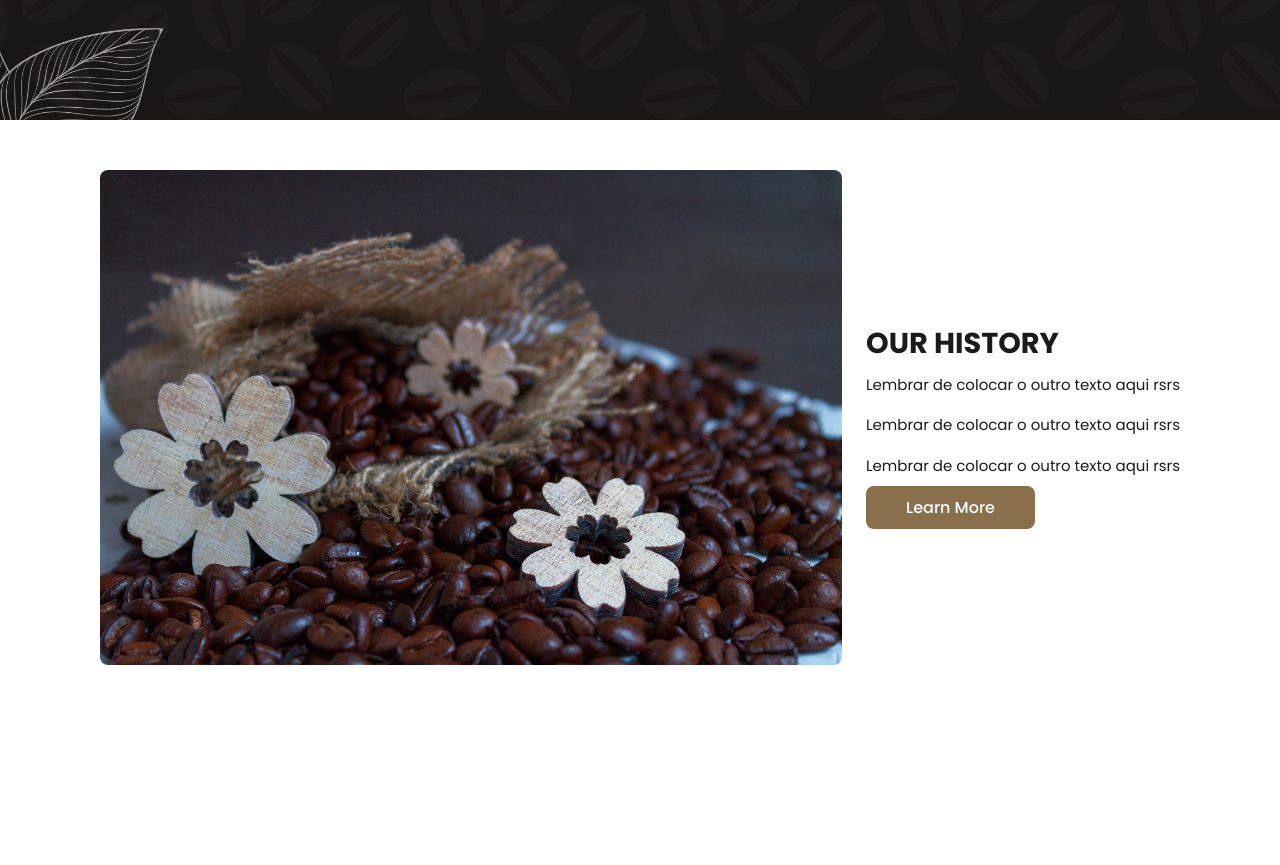
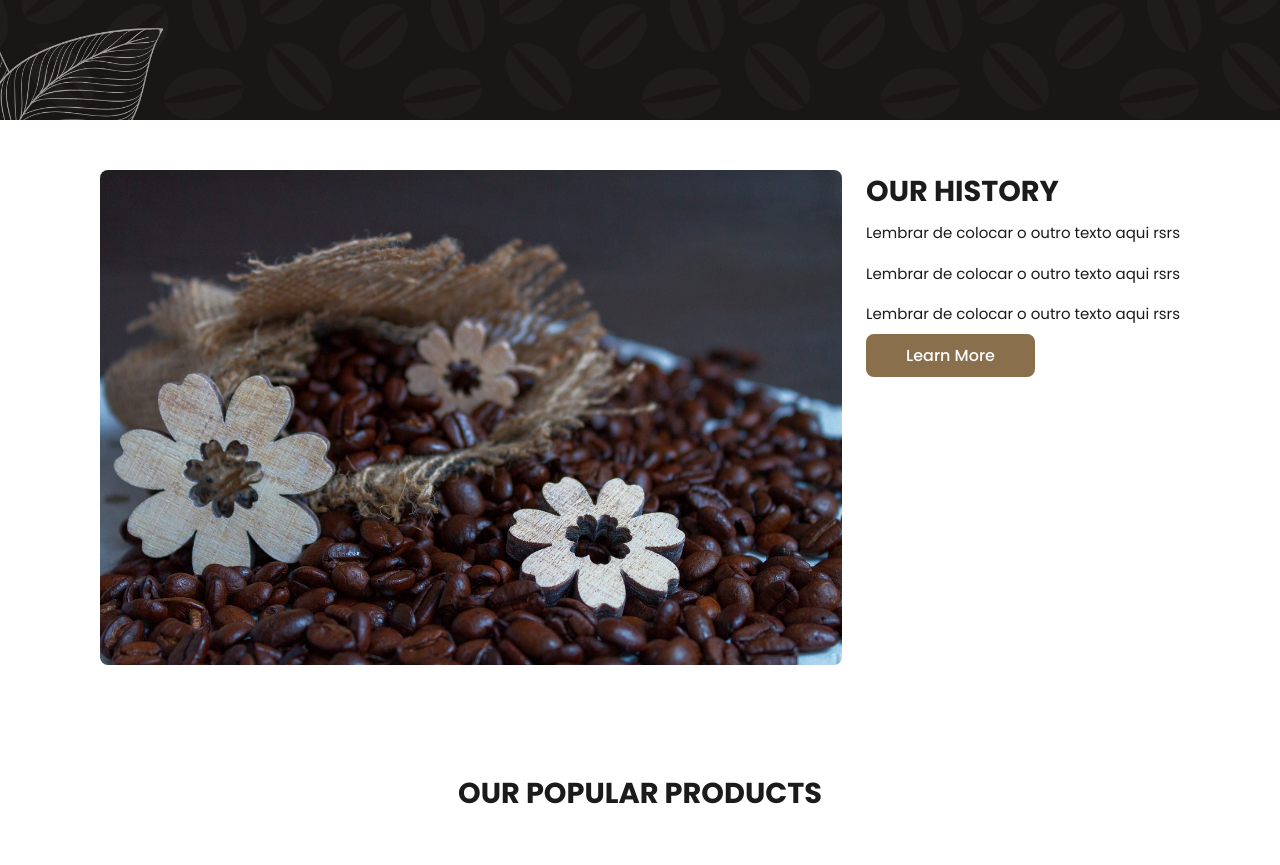
Before and after one commit to Isab3le/Website-Cafe, a plain HTML site: page index.html in a window 1280 px wide. Shown: the part 680-1545 px from the top of the page. Before the commit the page ends 1402 px from the top, so only its background shows below. Drawn offline with nearby package versions, Linux system fonts and the light colour scheme.

Commit message:
add staged changes

```diff
--- a/index.html
+++ b/index.html
@@ -63,8 +63,13 @@
       <p>Lembrar de colocar o outro texto aqui rsrs</p>
       <a href="" class="btn">Learn More</a>
     </div>
+  </section>
 
-  </section>
+    <section class="products" id="products">
+      <div class="heading">
+        <h2>Our popular products</h2>
+      </div>
+    </section>
 
   <!--Link p/ JS-->
   <script src="script.js"></script>
--- a/style.css
+++ b/style.css
@@ -161,7 +161,6 @@ transition: 0.2s all linear;
 .about {
   display: grid;
   grid-template-columns: repeat(auto-fit, minmax(17rem, auto));
-  align-items: center;
   gap: 1.5rem;
 }
 
@@ -178,3 +177,12 @@ transition: 0.2s all linear;
   font-size: 0.938rem;
   margin: 0.5rem 0 1.1rem;
 }
+
+.heading {
+text-align: center;
+}
+
+.heading h2 {
+  font-size: 1.8rem;
+  text-transform: uppercase;
+}
```
